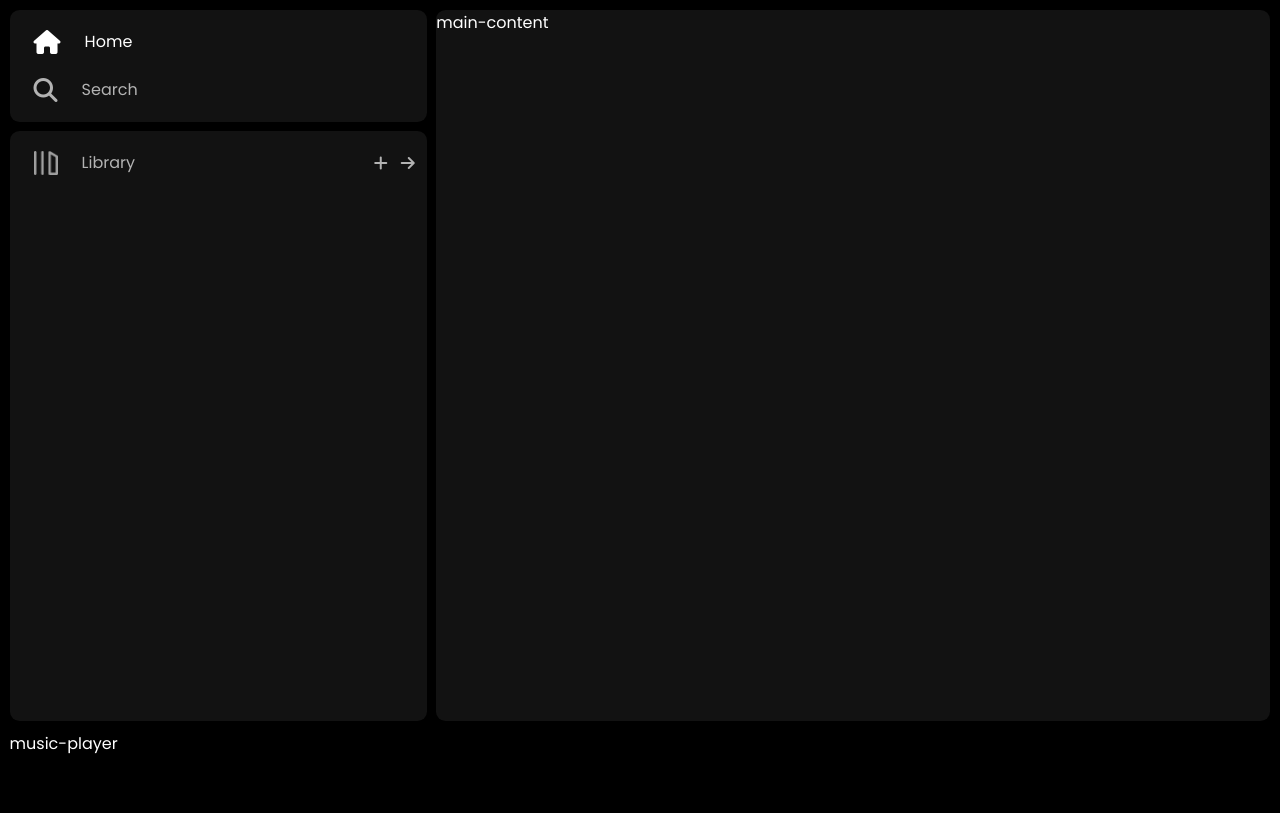
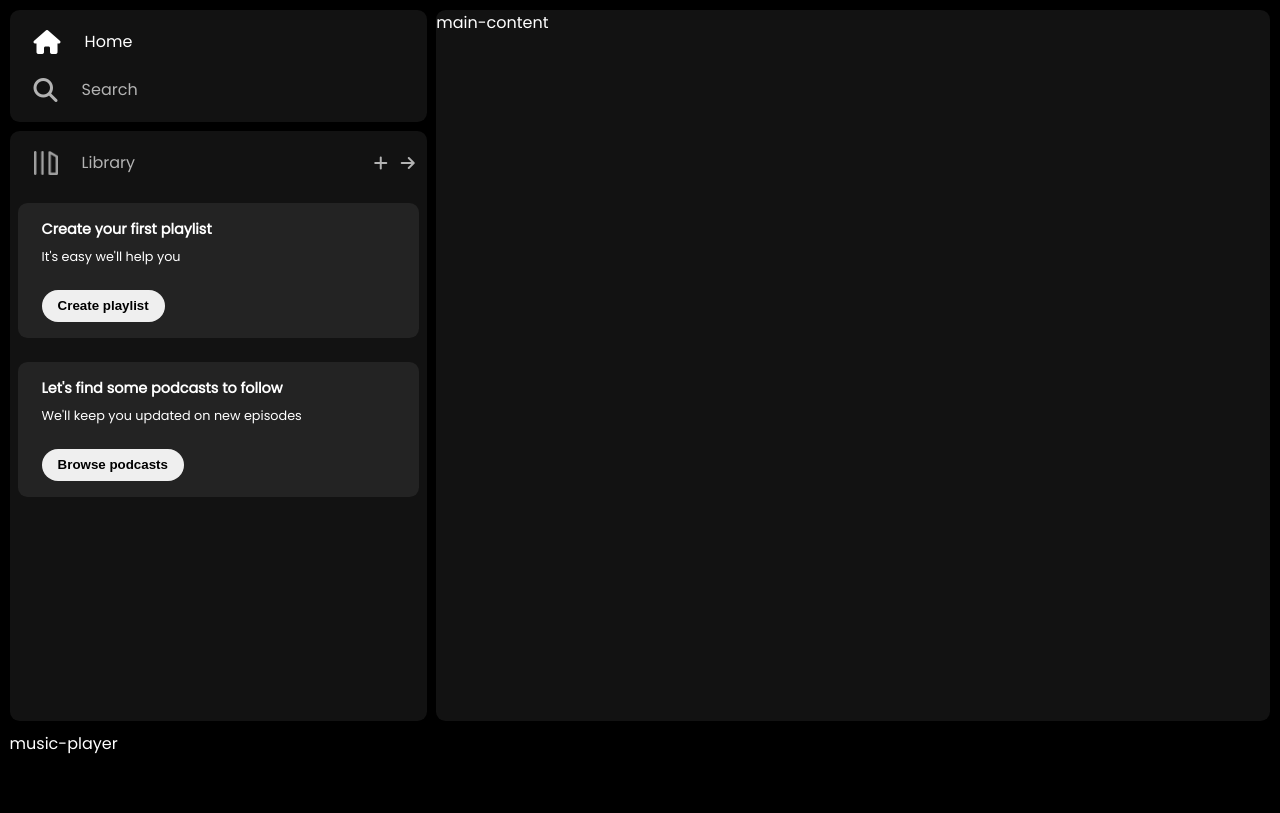
Before and after one commit to BhaveshUV/spotify-clone, a plain HTML site: page index.html in a window 1280 px wide. Drawn offline with Linux system fonts and the light colour scheme.

Commit message:
add cards in library panel to get done w sidebar
-created col-flex container i.e lib-cards
-added 2 cards with instructions and a button on different bg color
-added hover state to buttons

```diff
--- a/index.html
+++ b/index.html
@@ -35,6 +35,26 @@
                         <a href="#"><i class="fa-solid fa-arrow-right"></i></a>
                     </div>
                 </div>
+                <div class="lib-cards">
+                    <div class="cards">
+                        <div class="instruct">
+                            <span class="instruct-h">Create your first playlist</span>
+                            <span class="instruct-b">It's easy we'll help you</span>
+                        </div>
+                        <div class="action">
+                            <button class="badge">Create playlist</button>
+                        </div>
+                    </div>
+                    <div class="cards">
+                        <div class="instruct">
+                            <span class="instruct-h">Let's find some podcasts to follow</span>
+                            <span class="instruct-b">We'll keep you updated on new episodes</span>
+                        </div>
+                        <div class="action">
+                            <button class="badge">Browse podcasts</button>
+                        </div>
+                    </div>
+                </div>
             </div>
         </div>
         <div class="main-content">main-content</div>
--- a/style.css
+++ b/style.css
@@ -52,6 +52,7 @@ body {
     font-size: 1.5rem;
 }
 /* Library */
+/* Library head */
 .library {
     background-color: #121212;
     display: flex;
@@ -81,6 +82,46 @@ body {
 .library .head a:hover>img {
     opacity: 1;
 }
+/* Library-cards */
+.library .lib-cards {
+    padding: 0 0.5rem;
+    display: flex;
+    flex-direction: column;
+    gap: 0.5rem;
+}
+.library .lib-cards .cards {
+    background-color: #232323;
+    border-radius: 0.6rem;
+    margin: 0.5rem 0;
+    padding: 1rem 1.5rem;
+    display: flex;
+    flex-direction: column;
+    gap: 1.5rem;
+}
+.library .lib-cards .cards .instruct {
+    display: flex;
+    flex-direction: column;
+    gap: 0.5rem;
+}
+.library .lib-cards .cards .instruct .instruct-h {
+    font-size: 0.9rem;
+    font-weight: 700;
+}
+.library .lib-cards .cards .instruct .instruct-b {
+    font-size: 0.8rem;
+    font-weight: 400;
+}
+.library .lib-cards .cards .action .badge {
+    padding: 0.25rem 1rem;
+    font-weight: 700;
+    line-height: 1.5rem;
+    border: none;
+    border-radius: 1rem / 50%;
+}
+.library .lib-cards .cards .action .badge:hover {
+    transform: scale(1.05);
+    cursor: pointer;
+}
 
 .main-content {
     background-color: #121212;
```
